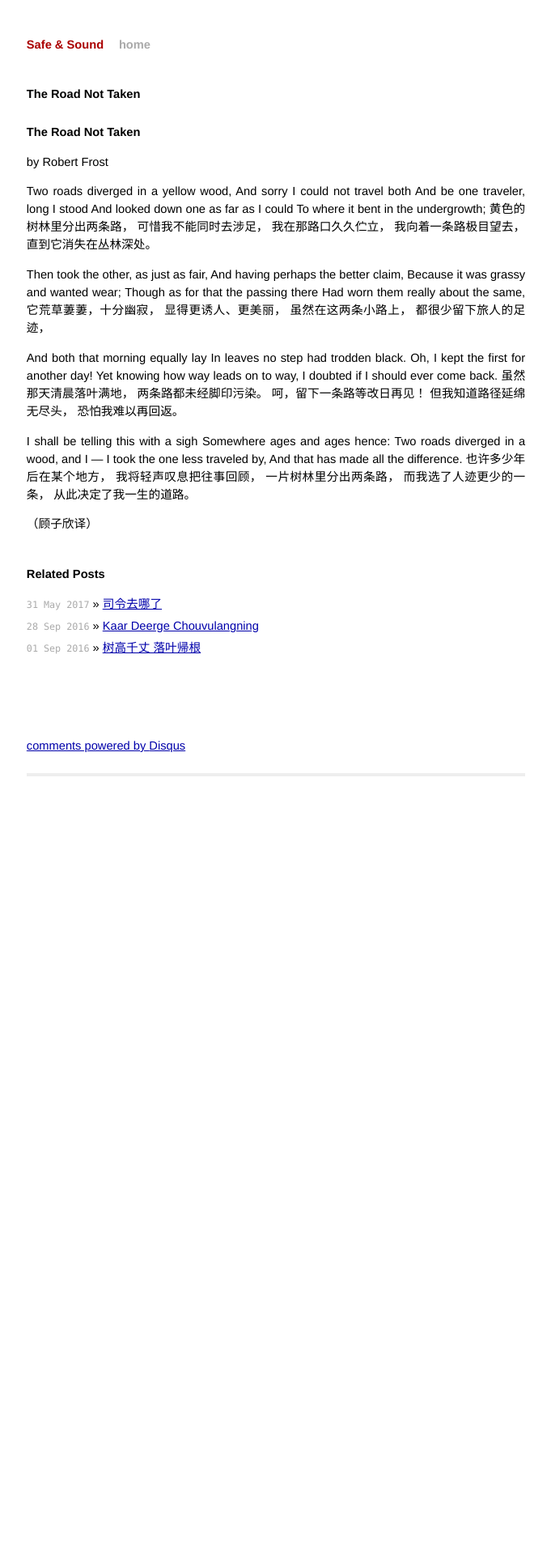
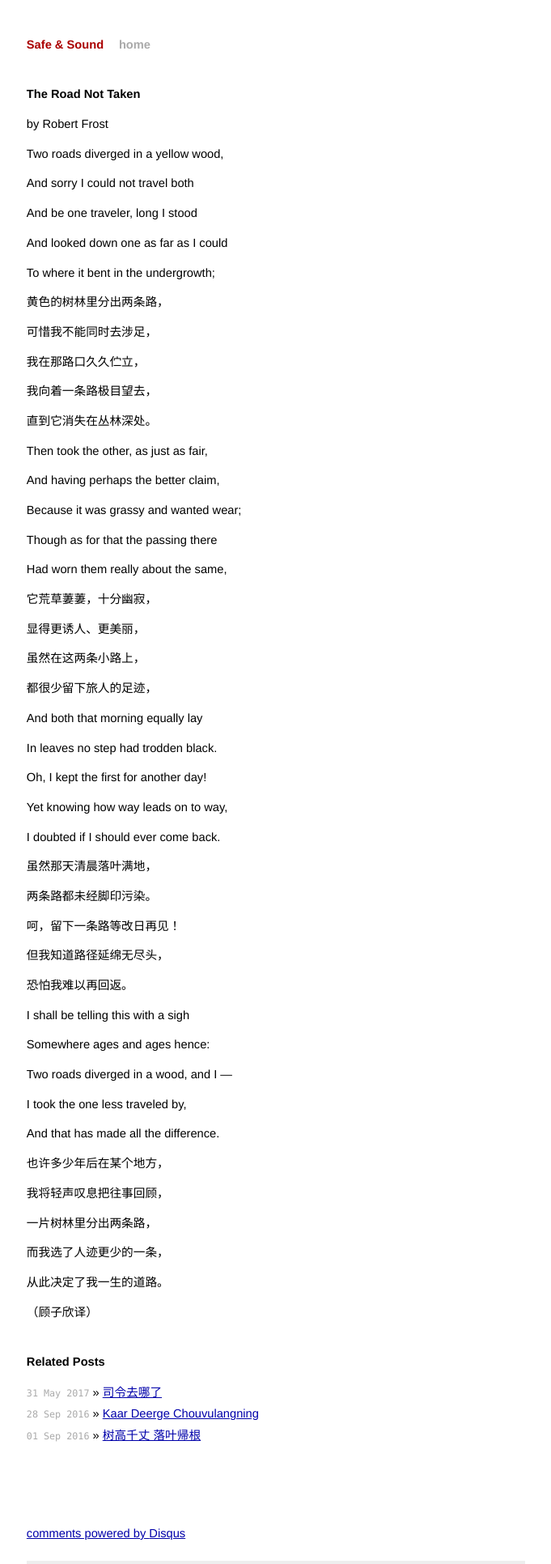
Before and after one commit to isensen/isensen.github.io, a Jekyll site: the page built from _posts/2017-08-03-The Road Not Taken.md, in a window 1280 px wide. Shown: the whole page at 81% size, without its empty margins (299-980 px from the left). Built offline with Jekyll 4.4.1, drawn with Linux system fonts in a browser that asks for light colours; comment, search, counter and statistics services are not loaded; before the commit the page ends 959 px from its top, so only the background shows below that.

Commit message:
修改格式

```diff
--- a/_posts/2017-08-03-The Road Not Taken.md
+++ b/_posts/2017-08-03-The Road Not Taken.md
@@ -8,55 +8,94 @@ tags: None
 {{ page.title }}
 ================
 
-##  The Road Not Taken
-
 >
 
 
 by Robert Frost
 
+
 Two roads diverged in a yellow wood,
+
 And sorry I could not travel both
+
 And be one traveler, long I stood
+
 And looked down one as far as I could
+
 To where it bent in the undergrowth;
+
 黄色的树林里分出两条路，
+
 可惜我不能同时去涉足，
+
 我在那路口久久伫立，
+
 我向着一条路极目望去，
+
 直到它消失在丛林深处。
 
+
 Then took the other, as just as fair,
+
 And having perhaps the better claim,
+
 Because it was grassy and wanted wear;
+
 Though as for that the passing there
+
 Had worn them really about the same,
+
 它荒草萋萋，十分幽寂，
+
 显得更诱人、更美丽，
+
 虽然在这两条小路上，
+
 都很少留下旅人的足迹，
 
+
 And both that morning equally lay
+
 In leaves no step had trodden black.
+
 Oh, I kept the first for another day!
+
 Yet knowing how way leads on to way,
+
 I doubted if I should ever come back.
+
 虽然那天清晨落叶满地，
+
 两条路都未经脚印污染。
+
 呵，留下一条路等改日再见！
+
 但我知道路径延绵无尽头，
+
 恐怕我难以再回返。
 
+
 I shall be telling this with a sigh
+
 Somewhere ages and ages hence:
+
 Two roads diverged in a wood, and I —
+
 I took the one less traveled by,
+
 And that has made all the difference.
+
 也许多少年后在某个地方，
+
 我将轻声叹息把往事回顾，
+
 一片树林里分出两条路，
+
 而我选了人迹更少的一条，
+
 从此决定了我一生的道路。
+
+
 
 （顾子欣译）
 
```
